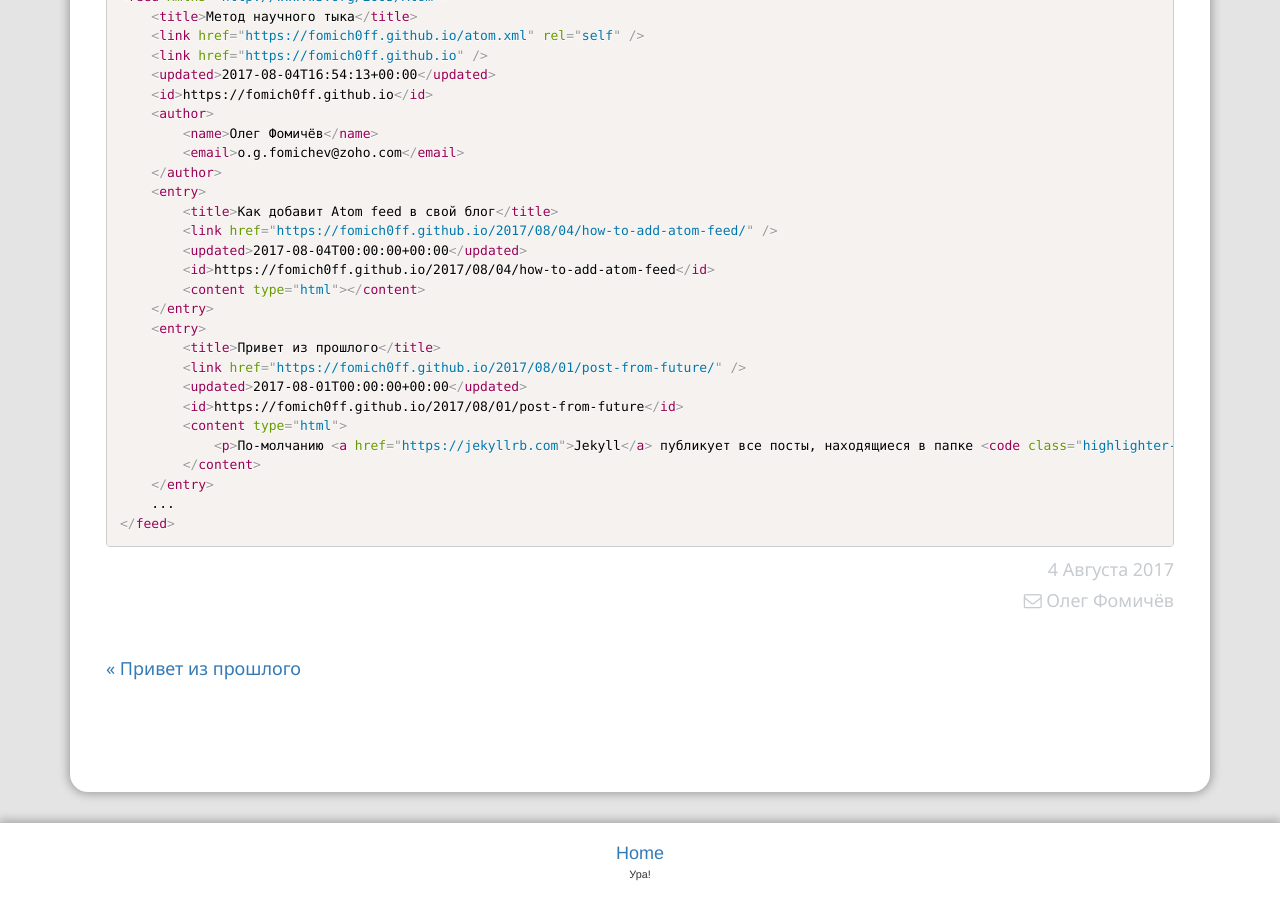
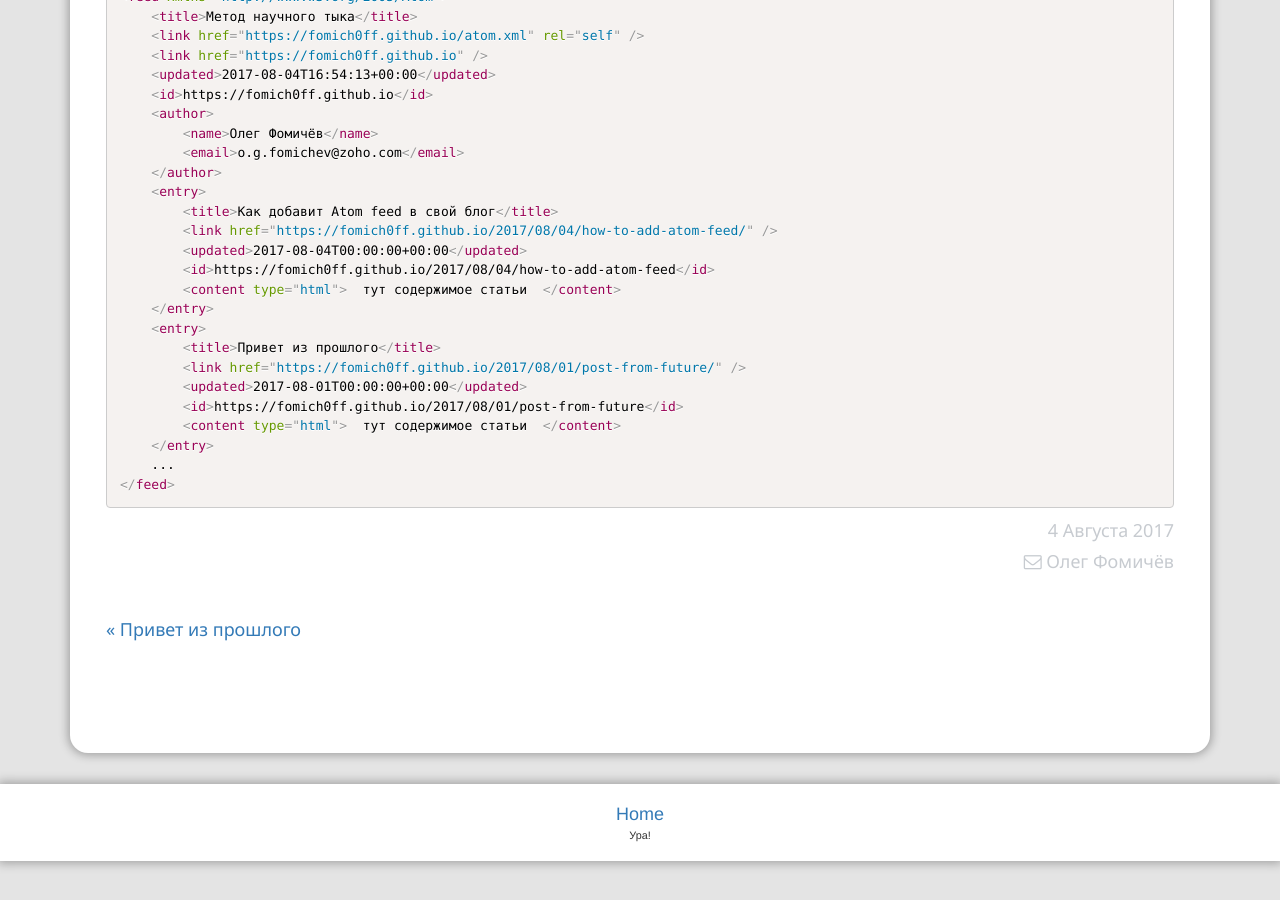
Before and after one commit to fomich0ff/fomich0ff.github.io, a Jekyll site: the page built from _posts/2017-08-04-how-to-add-atom-feed.md, in a window 1280 px wide and 900 px high, scrolled down 1738 px. Built offline with Jekyll 4.4.1, drawn with Linux system fonts in a browser that asks for light colours; nearby versions of some CDN libraries; our own code applies the rules of GitHub Pages for plain Markdown files; comment, search, counter and statistics services are not loaded.

Commit message:
Update 2017-08-04-how-to-add-atom-feed.md

```diff
--- a/_posts/2017-08-04-how-to-add-atom-feed.md
+++ b/_posts/2017-08-04-how-to-add-atom-feed.md
@@ -90,16 +90,14 @@ published: true
         <link href="https://fomich0ff.github.io/2017/08/04/how-to-add-atom-feed/" />
         <updated>2017-08-04T00:00:00+00:00</updated>
         <id>https://fomich0ff.github.io/2017/08/04/how-to-add-atom-feed</id>
-        <content type="html"></content>
+        <content type="html">  тут содержимое статьи  </content>
     </entry>
     <entry>
         <title>Привет из прошлого</title>
         <link href="https://fomich0ff.github.io/2017/08/01/post-from-future/" />
         <updated>2017-08-01T00:00:00+00:00</updated>
         <id>https://fomich0ff.github.io/2017/08/01/post-from-future</id>
-        <content type="html">
-            <p>По-молчанию <a href="https://jekyllrb.com">Jekyll</a> публикует все посты, находящиеся в папке <code class="highlighter-rouge">_posts</code>. Для того, чтобы спрятать все отложенные посты надо в конфигурационном файле <code class="highlighter-rouge">_config.yml</code> указать опцию <code class="highlighter-rouge">future: false</code> и будет вам счастье.</p> <p>Этот пост написан 28 Июля 2017 г. и будет опубликован 1 Августа 2017 г.</p> <p>Привет из прошлого в будущее!</p> <p><strong>UPD:</strong> Выяснилось, что GitHub Pages (впрочем как и Jekyl) не обновляет сайт ежедневно, а только при очередном комите. Получается, что чтобы отложенный пост был опубликован надо в день публикации что-нибудь в репозиторий пропихнуть. Ну что ж, будем думать.</p>
-        </content>
+        <content type="html">  тут содержимое статьи  </content>
     </entry>
     ...
 </feed>{% endraw %}
```
